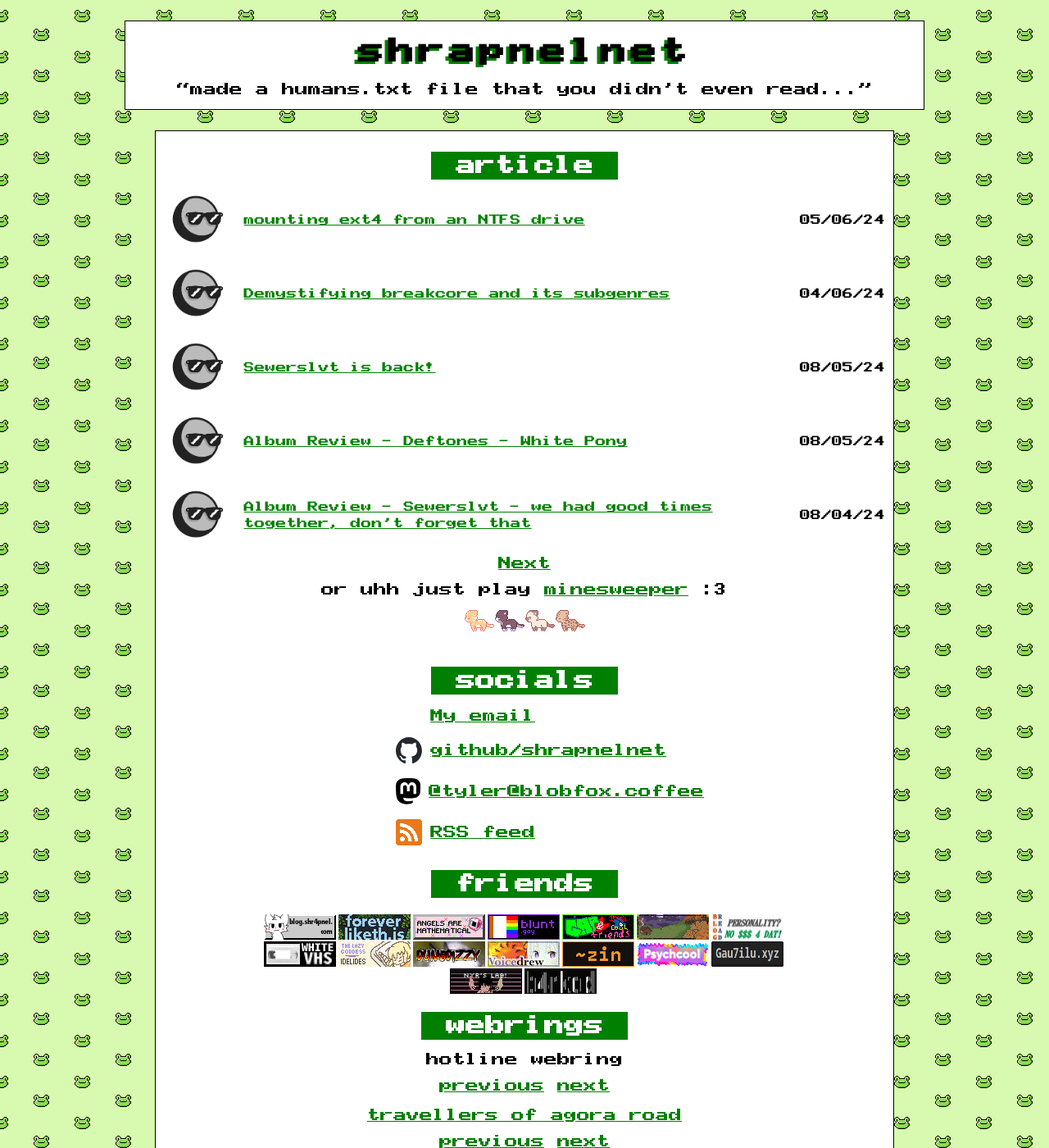
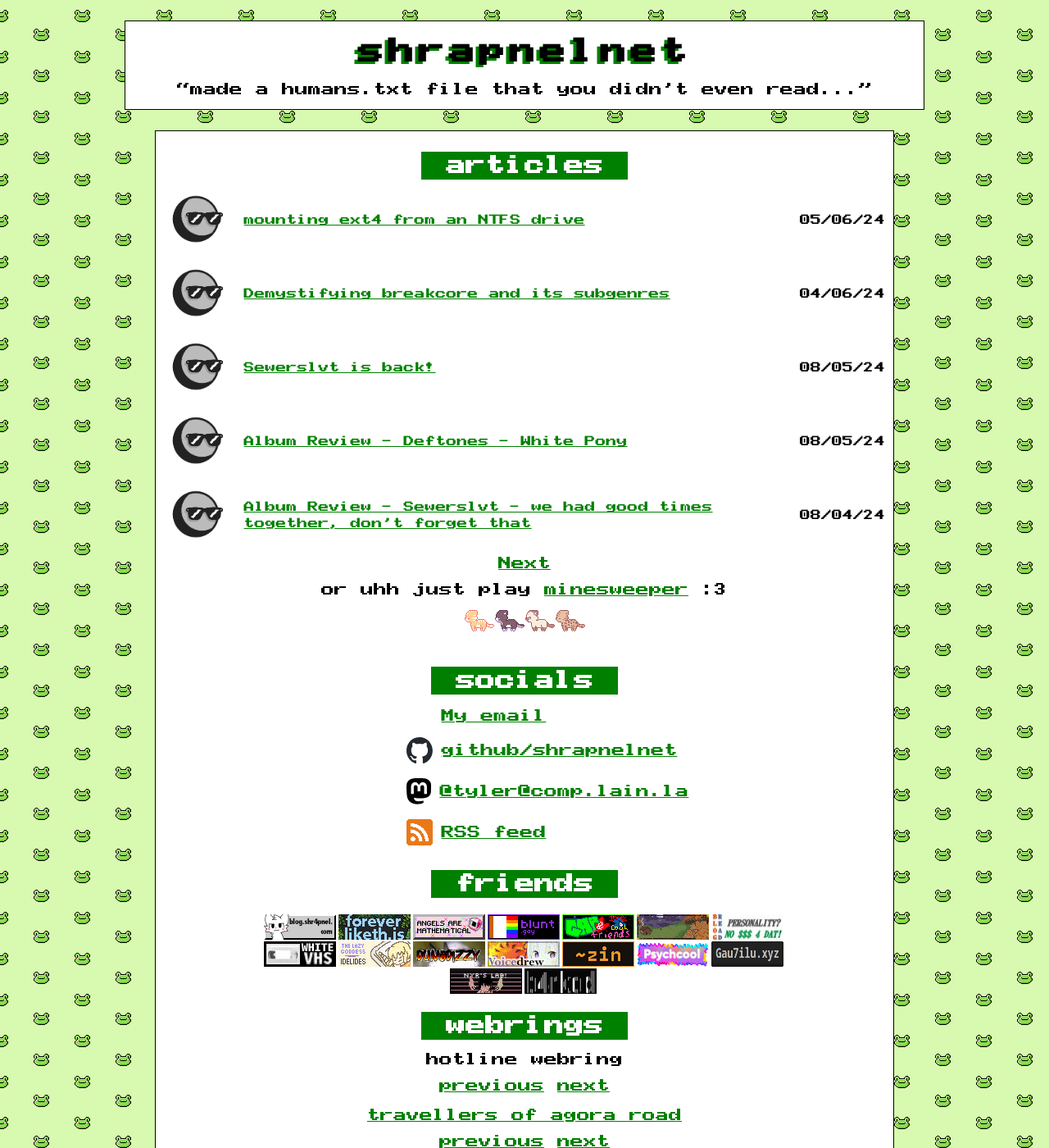
Before and after one commit to shrapnelnet/blog, a Jekyll site: the page built from index.html, in a window 1280 px wide and 1400 px high. Shown: the whole window at 82% size. Built offline with Jekyll 4.4.1, drawn with Linux system fonts in a browser that asks for light colours; the list of posts is cut into pages by our own code.

Commit message:
change masto, semantics

```diff
--- a/_layouts/shr4pnel.html
+++ b/_layouts/shr4pnel.html
@@ -18,7 +18,7 @@
 </header>
 <main>
     <div class="container">
-        <h2 class="highlighted">article</h2>
+        <h2 class="highlighted">articles</h2>
         <div id="articles">
             {% for post in paginator.posts %}
                 <div class="card">
@@ -57,8 +57,8 @@
             </div>
             <div>
                 <img src="/assets/graphics/mastodon.svg" alt="mastodon logo" width="32" height="32"/>
-                <a href="https://blobfox.coffee/@tyler" target="_blank" rel="noreferrer">
-                    @tyler@blobfox.coffee
+                <a href="https://comp.lain.la/users/tyler" target="_blank" rel="noreferrer">
+                    @tyler@comp.lain.la
                 </a>
             </div>
             <div>
```
